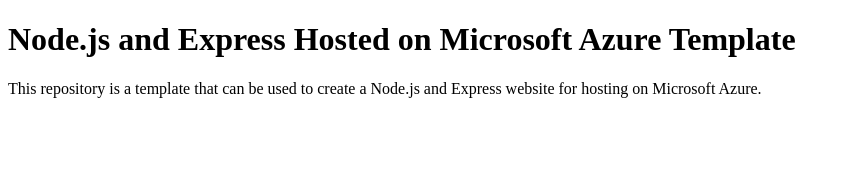
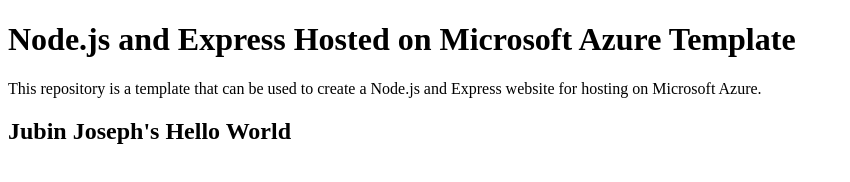
Before and after one commit to JubinJ0110/NodejsDemo, a website: page client/index.html in a window 1280 px wide. Shown: the whole page, without its empty margins (0-850 px from the left). Drawn offline with Linux system fonts and the light colour scheme.

Commit message:
Update index.html

```diff
--- a/client/index.html
+++ b/client/index.html
@@ -7,5 +7,9 @@
 	<h1>Node.js and Express Hosted on Microsoft Azure Template</h1>
 	<p>This repository is a template that can be used to create a Node.js and Express website for hosting on Microsoft
 	Azure.</p>
+
+	<h2>
+		Jubin Joseph's Hello World
+	</h2>
 </body>
 </html>
```
